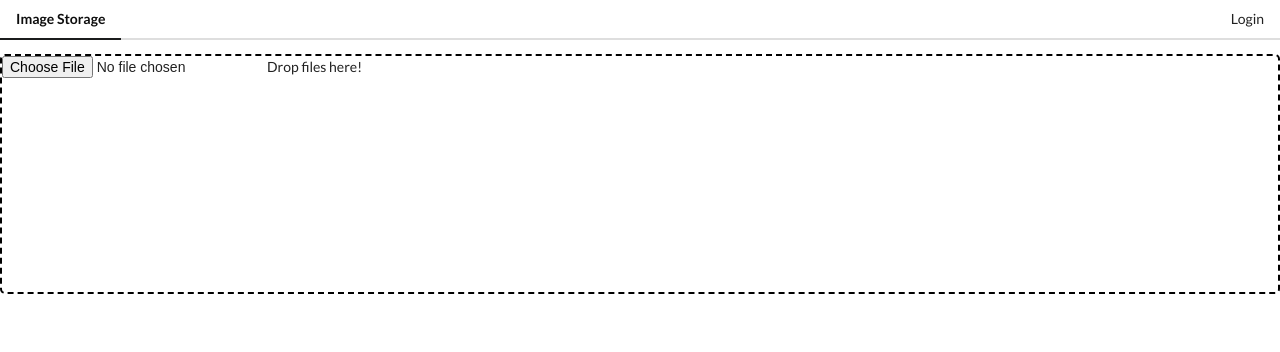
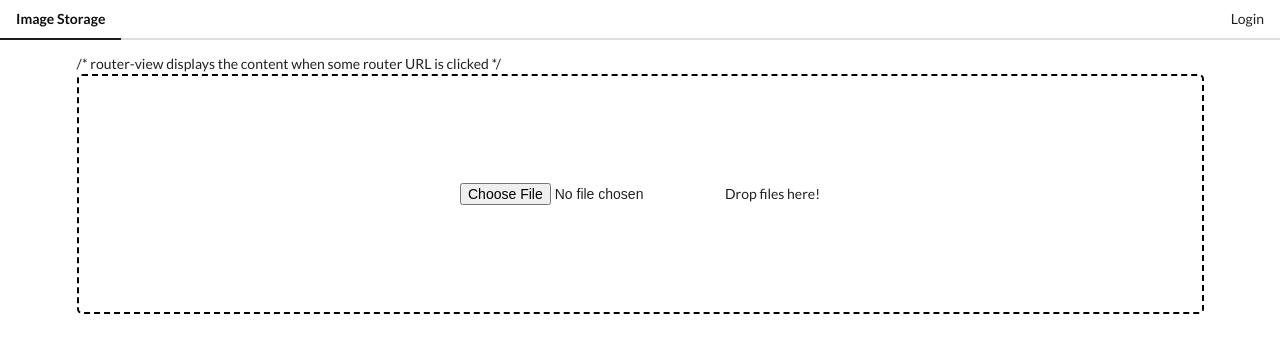
Before and after one commit to prateekvarma/vue-image-uploader, a Vue app: page /upload in a window 1280 px wide. Shown: the top 352 px of the page. Built offline with nearby package versions, Linux system fonts and the light colour scheme.

Commit message:
more styling

```diff
--- a/src/App.vue
+++ b/src/App.vue
@@ -1,7 +1,10 @@
 <template>
     <div>
         <AppHeader />
-        <router-view></router-view>
+        <div class="ui container">
+            /* router-view displays the content when some router URL is clicked */
+            <router-view></router-view>
+        </div>
     </div>
 </template>
 
--- a/src/components/UploadForm.vue
+++ b/src/components/UploadForm.vue
@@ -16,5 +16,8 @@
         height: 30vh;
         border: 2px dashed black;
         border-radius: 5px;
+        display: flex;
+        justify-content: center;
+        align-items: center;
     }
 </style>
```
